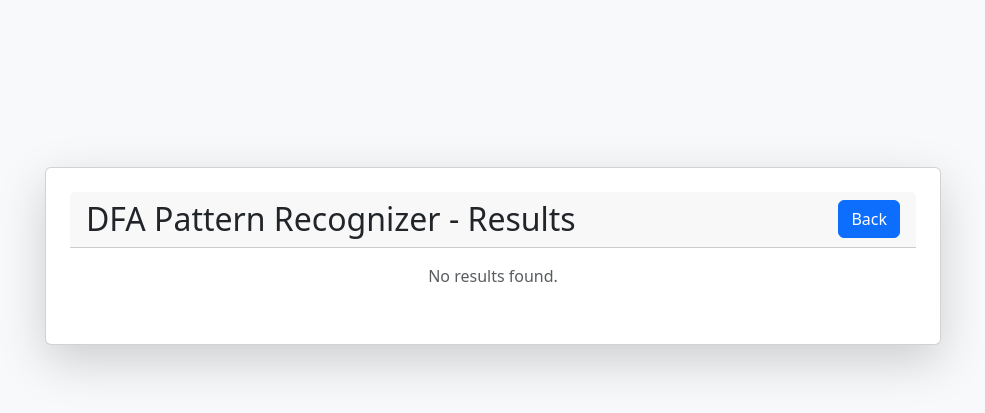
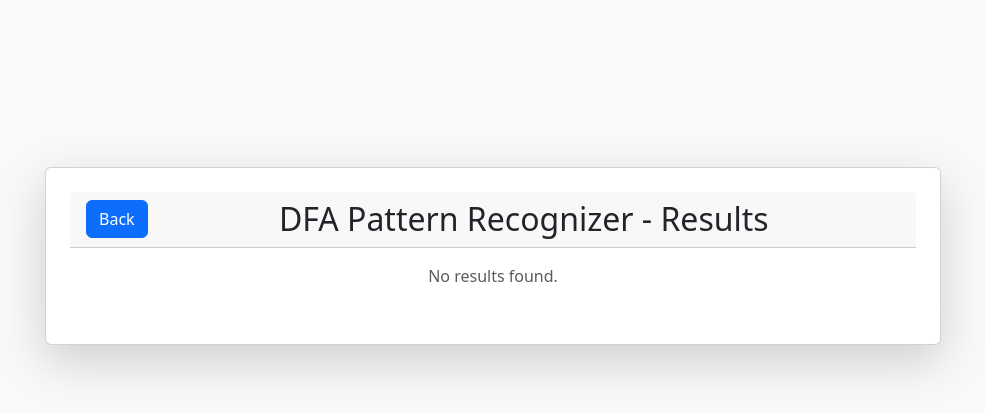
Before and after one commit to TommyYuan0215/CPT411-PlaceFinder, a Flask app: template templates/result.html in a window 1280 px wide. Shown: the part 144-557 px from the top of the page, without its empty margins (147-1132 px from the left). Run offline with Flask 3, Linux system fonts and the light colour scheme; the template is opened without the code that fills it, so the values that code supplies are empty.

Commit message:
Update 2

```diff
--- a/templates/result.html
+++ b/templates/result.html
@@ -13,8 +13,8 @@
     <div class="card shadow-lg p-4" style="width: 70%;">
         <!-- Card header with title and back button -->
         <div class="card-header d-flex justify-content-between align-items-center">
-            <h2 class="mb-0">DFA Pattern Recognizer - Results</h2>
             <a href="{{ url_for('index') }}" class="btn btn-primary">Back</a>
+            <h2 class="mb-0 text-center w-100">DFA Pattern Recognizer - Results</h2>
         </div>
 
         <div class="card-body">
```
